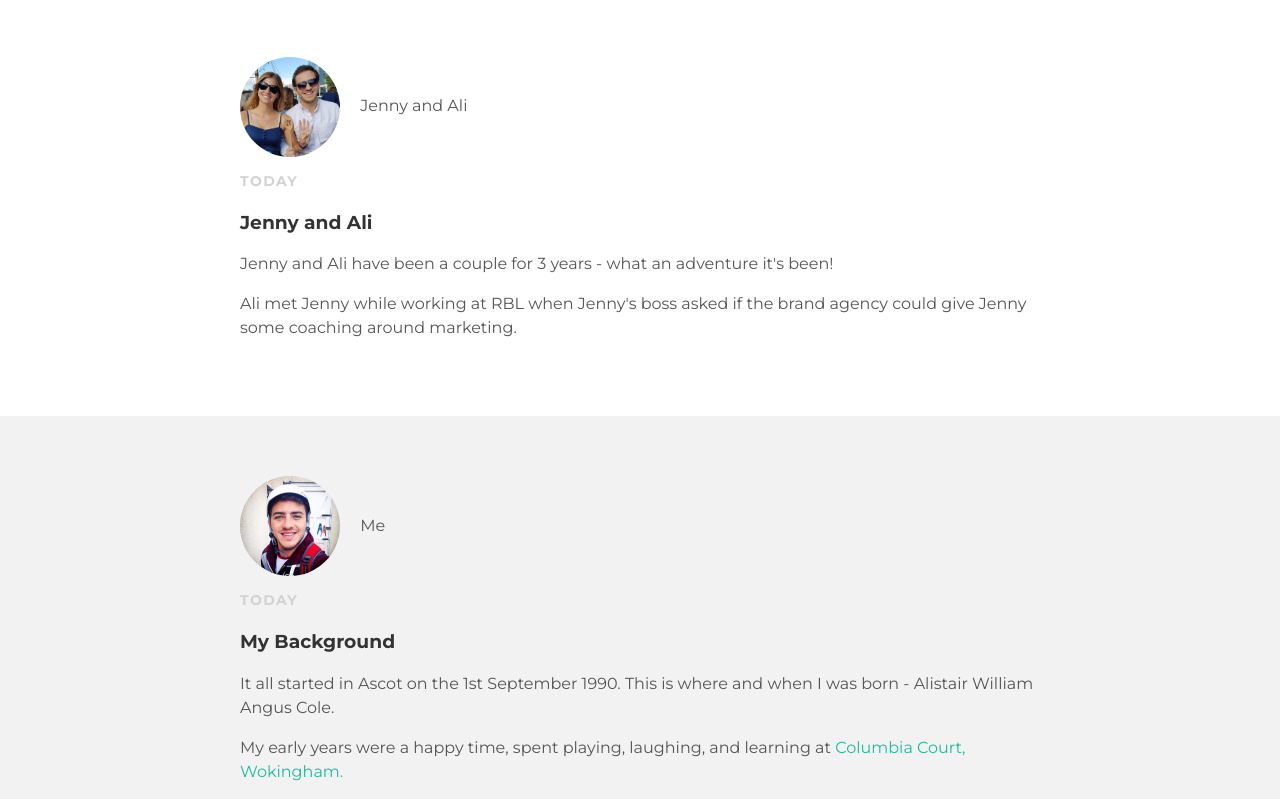
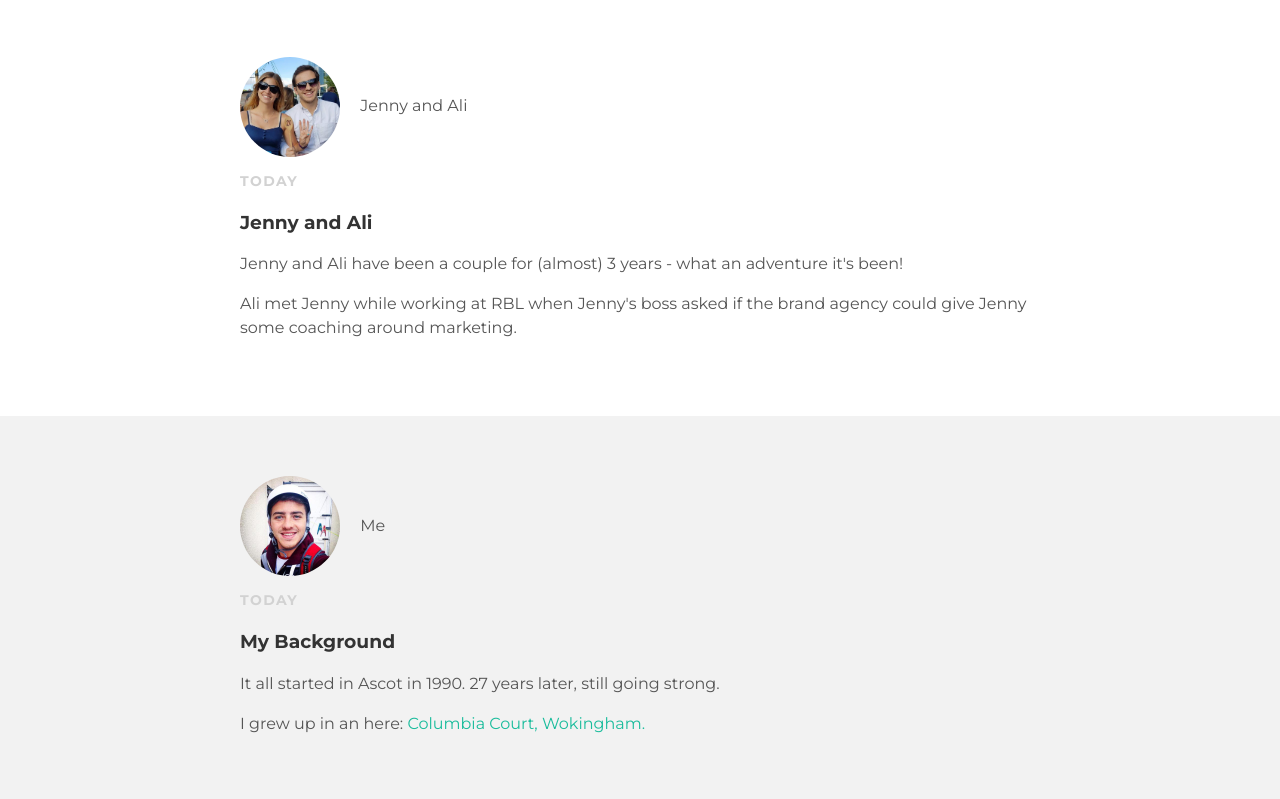
Before and after one commit to AliCole90/.github.io, a plain HTML site: page index.html in a window 1280 px wide. Shown: the part 153-952 px from the top of the page. Drawn offline with Linux system fonts and the light colour scheme.

Commit message:
Update index.html

```diff
--- a/index.html
+++ b/index.html
@@ -24,7 +24,7 @@
     <p class="post-date">Today</p>
     <h3 class="post-title">Jenny and Ali</h3>
     <div class="post-content">
-      <p>Jenny and Ali have been a couple for 3 years - what an adventure it's been!</p>
+      <p>Jenny and Ali have been a couple for (almost) 3 years - what an adventure it's been!</p>
       <p>Ali met Jenny while working at RBL when Jenny's boss asked if the brand agency could give Jenny some coaching around marketing.</p>
       </div>
     </div>
@@ -37,8 +37,8 @@
     <p class="post-date">Today</p>
     <h3 class="post-title">My Background</h3>
     <div class="post-content">
-      <p>It all started in Ascot on the 1st September 1990. This is where and when I was born - Alistair William Angus Cole.</p>
-      <p>My early years were a happy time, spent playing, laughing, and learning at <a href="https://www.google.co.uk/maps/place/Columbia+Ct,+Finchampstead,+Wokingham+RG40+4PE/@51.3833137,-0.8660263,17z/data=!3m1!4b1!4m5!3m4!1s0x48768233a62d8ee3:0x285966675275fa90!8m2!3d51.3830535!4d-0.86364479" target="_blank">Columbia Court, Wokingham.</a></p>
+      <p>It all started in Ascot in 1990. 27 years later, still going strong.</p>
+      <p>I grew up in an here: <a href="https://www.google.co.uk/maps/place/Columbia+Ct,+Finchampstead,+Wokingham+RG40+4PE/@51.3833137,-0.8660263,17z/data=!3m1!4b1!4m5!3m4!1s0x48768233a62d8ee3:0x285966675275fa90!8m2!3d51.3830535!4d-0.86364479" target="_blank">Columbia Court, Wokingham.</a></p>
       </div>
     </div>
   </div>
```
